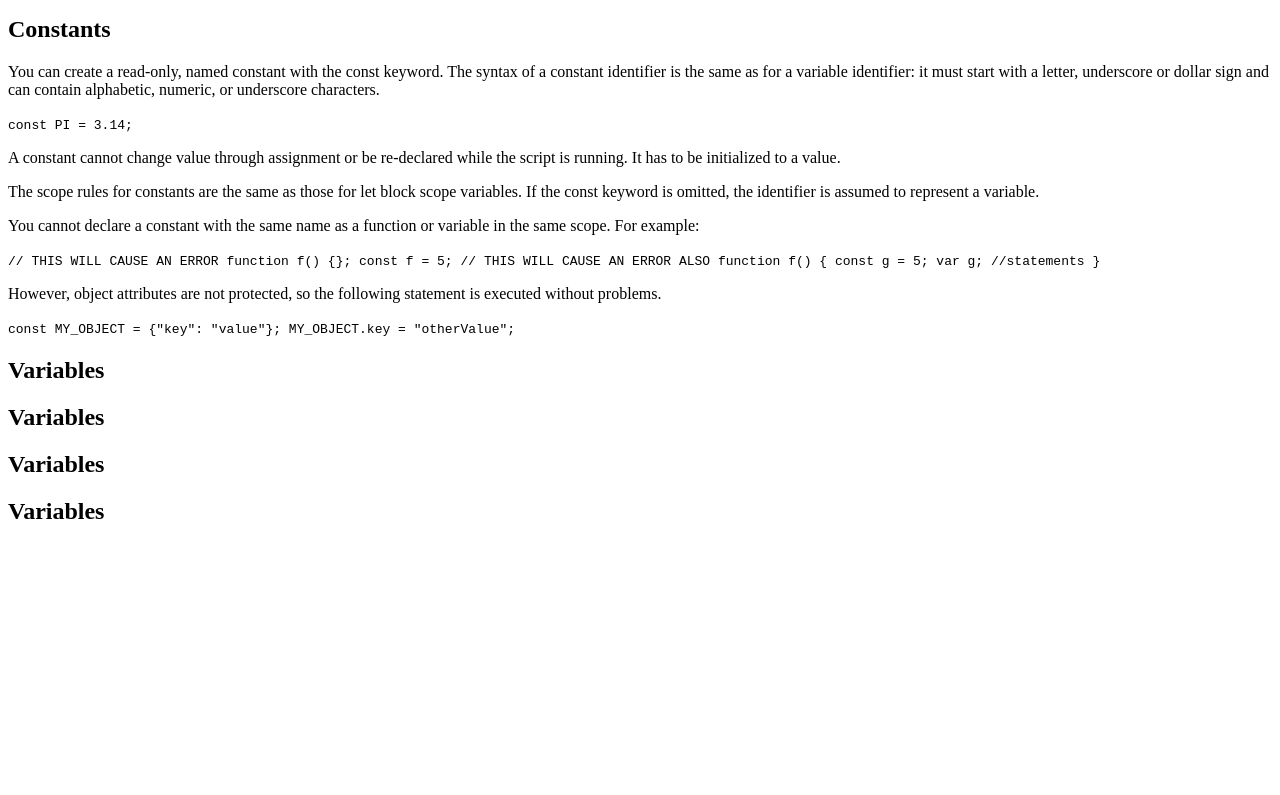
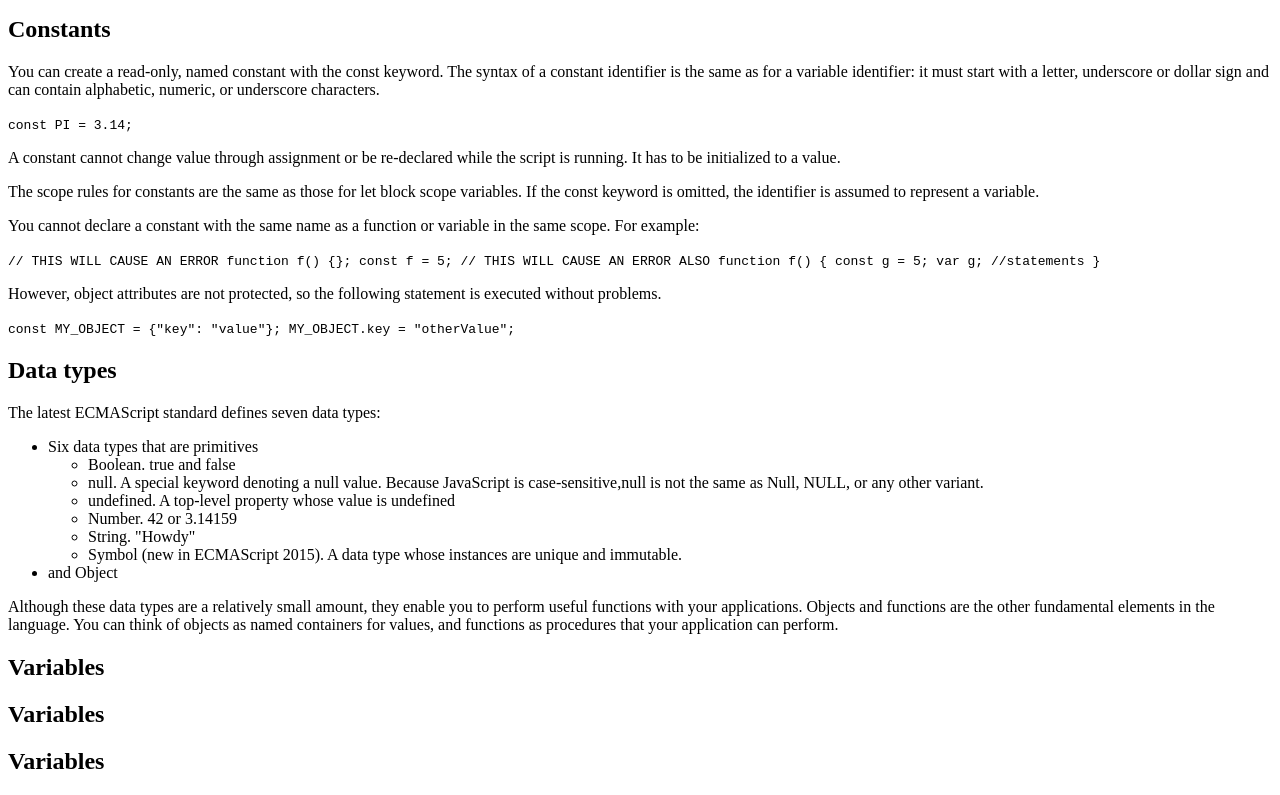
Before and after one commit to luyvannda/technical-documentation-page, a plain HTML site: page index.html in a window 1280 px wide. Shown: the part 1752-2547 px from the top of the page. Before the commit the page ends 2297 px from the top, so only its background shows below. Drawn offline with Linux system fonts and the light colour scheme.

Commit message:
add Data types article using several ul

```diff
--- a/index.html
+++ b/index.html
@@ -197,13 +197,35 @@
       <code>const MY_OBJECT = {"key": "value"}; MY_OBJECT.key =
         "otherValue";</code>
     </article>
-
   </section>
 
-  <section id="Variables" class="main-section">
+  <section id="Data_types" class="main-section">
     <header>
-      <h2>Variables</h2>
+      <h2>Data types</h2>
     </header>
+    <article>
+      <p>The latest ECMAScript standard defines seven data types:</p>
+      <ul>
+        <li>Six data types that are primitives
+          <ul>
+            <li>Boolean. true and false</li>
+            <li>null. A special keyword denoting a null value. Because JavaScript is
+              case-sensitive,null is not the same as Null, NULL, or any other variant.
+            </li>
+            <li>undefined. A top-level property whose value is undefined</li>
+            <li>Number. 42 or 3.14159</li>
+            <li>String. "Howdy"</li>
+            <li>Symbol (new in ECMAScript 2015). A data type whose instances are unique and
+              immutable.</li>
+          </ul>
+        </li>
+        <li>and Object</li>
+      </ul>
+      <p>Although these data types are a relatively small amount, they enable you to perform
+        useful functions with your applications. Objects and functions are the other
+        fundamental elements in the language. You can think of objects as named containers
+        for values, and functions as procedures that your application can perform.</p>
+    </article>
   </section>
 
   <section id="Variables" class="main-section">
```
